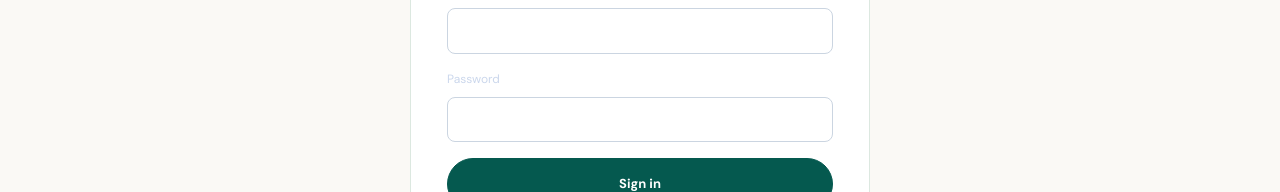
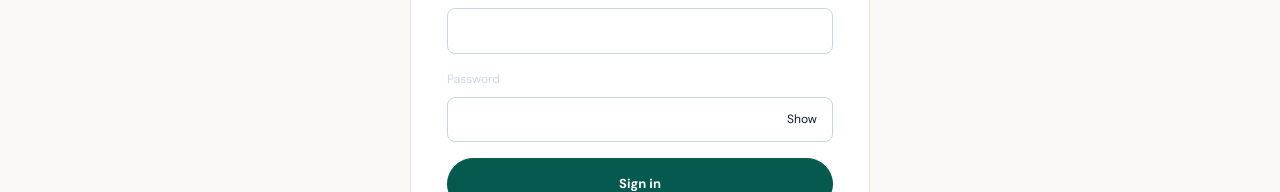
Before and after one commit to alphanationcrm09/alpha-nation-website, a Next.js app: page /customer/login in a window 1280 px wide. Shown: the part 416-608 px from the top of the page. Built offline with nearby package versions, Linux system fonts and the light colour scheme; no server answers.

Commit message:
Add customer password visibility toggle

```diff
--- a/src/app/customer/login/page.tsx
+++ b/src/app/customer/login/page.tsx
@@ -3,7 +3,7 @@ import {useEffect,useState} from "react";
 import Link from "next/link";
 import {AlphaLogo} from "@/components/AlphaLogo";
 export default function CustomerLoginPage(){
- const [email,setEmail]=useState("");const [password,setPassword]=useState("");const [message,setMessage]=useState("");const [busy,setBusy]=useState(false);useEffect(()=>{const error=new URLSearchParams(window.location.search).get("error");if(error==="recovery")setMessage("The reset link could not be verified or has expired. Request a new reset link below.");else if(error==="invite")setMessage("The invitation link could not be verified or has expired. Contact Alpha Nation support for a new access method.");},[]);
+ const [email,setEmail]=useState("");const [password,setPassword]=useState("");const [showPassword,setShowPassword]=useState(false);const [message,setMessage]=useState("");const [busy,setBusy]=useState(false);useEffect(()=>{const error=new URLSearchParams(window.location.search).get("error");if(error==="recovery")setMessage("The reset link could not be verified or has expired. Request a new reset link below.");else if(error==="invite")setMessage("The invitation link could not be verified or has expired. Contact Alpha Nation support for a new access method.");},[]);
  async function login(e:React.FormEvent<HTMLFormElement>){e.preventDefault();setBusy(true);setMessage("");try{const r=await fetch("/api/customer/auth",{method:"POST",headers:{"content-type":"application/json"},body:JSON.stringify({email,password})});const d=await r.json();if(!r.ok)throw new Error(d.error||"Sign-in failed.");window.location.assign(d.mustChangePassword?"/set-password?next=%2Fcustomer":"/customer");}catch(e){setMessage(e instanceof Error?e.message:"Sign-in failed.");}finally{setBusy(false);}}
- return <section className="admin-login-wrap"><div className="admin-login-card"><Link href="/"><AlphaLogo/></Link><p className="eyebrow">CUSTOMER PORTAL</p><h1>Customer login</h1><p>Sign in to view policy information linked to your Alpha Nation account.</p><form onSubmit={login}><label>Email address<input type="email" autoComplete="username" required value={email} onChange={e=>setEmail(e.target.value)}/></label><label>Password<input type="password" autoComplete="current-password" required value={password} onChange={e=>setPassword(e.target.value)}/></label><button className="button" disabled={busy}>{busy?"Signing in…":"Sign in"}</button>{message&&<p role="status">{message}</p>}</form><small>Customer accounts are created by Alpha Nation staff. If you need access, contact our team.</small><p><Link className="an-inline-link" href="/customer/forgot-password">Forgot password?</Link></p><p><Link className="an-inline-link" href="/contact">Contact customer support</Link></p></div></section>;
+ return <section className="admin-login-wrap"><div className="admin-login-card"><Link href="/"><AlphaLogo/></Link><p className="eyebrow">CUSTOMER PORTAL</p><h1>Customer login</h1><p>Sign in to view policy information linked to your Alpha Nation account.</p><form onSubmit={login}><label>Email address<input type="email" autoComplete="username" required value={email} onChange={e=>setEmail(e.target.value)}/></label><label>Password<span style={{display:"block",position:"relative"}}><input type={showPassword?"text":"password"} autoComplete="current-password" required value={password} onChange={e=>setPassword(e.target.value)} style={{paddingRight:"76px"}}/><button type="button" onClick={()=>setShowPassword(v=>!v)} aria-label={showPassword?"Hide password":"Show password"} style={{position:"absolute",right:"10px",top:"50%",transform:"translateY(-50%)",border:0,background:"transparent",color:"#111827",cursor:"pointer",padding:"6px"}}>{showPassword?"Hide":"Show"}</button></span></label><button className="button" disabled={busy}>{busy?"Signing in…":"Sign in"}</button>{message&&<p role="status">{message}</p>}</form><small>Customer accounts are created by Alpha Nation staff. If you need access, contact our team.</small><p><Link className="an-inline-link" href="/customer/forgot-password">Forgot password?</Link></p><p><Link className="an-inline-link" href="/contact">Contact customer support</Link></p></div></section>;
 }
```
